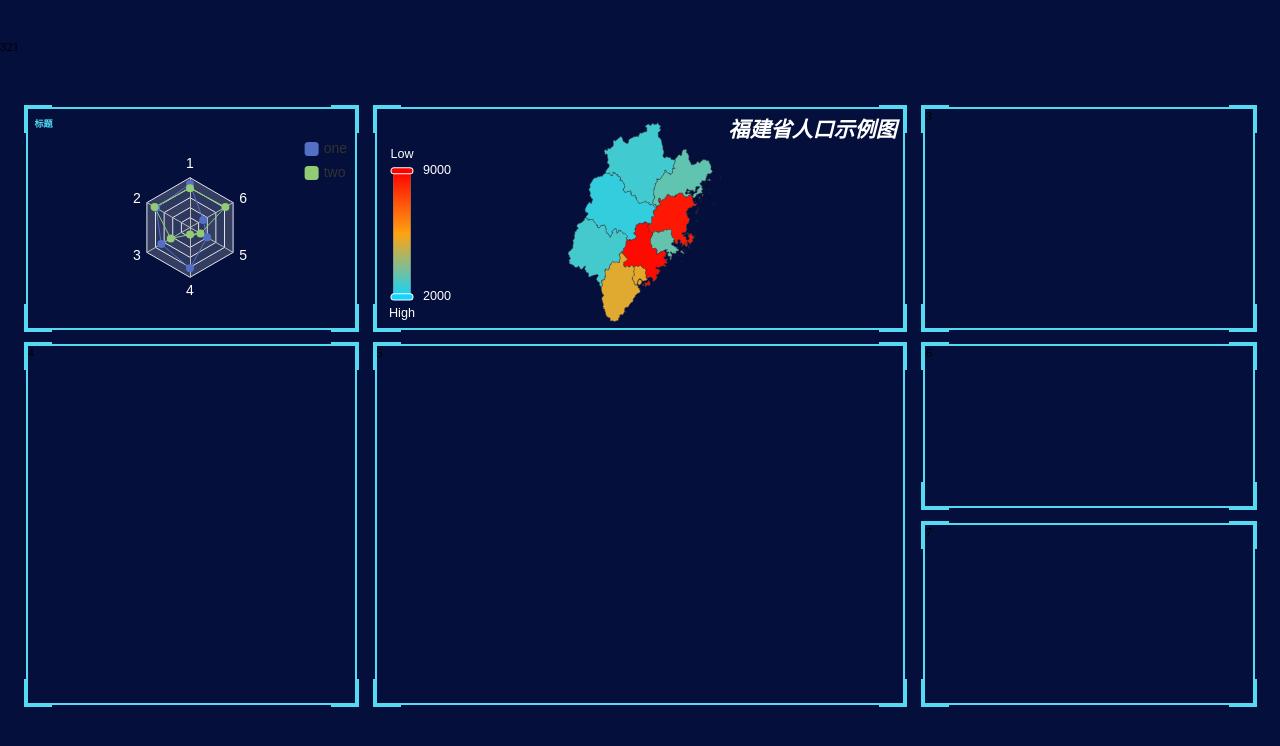
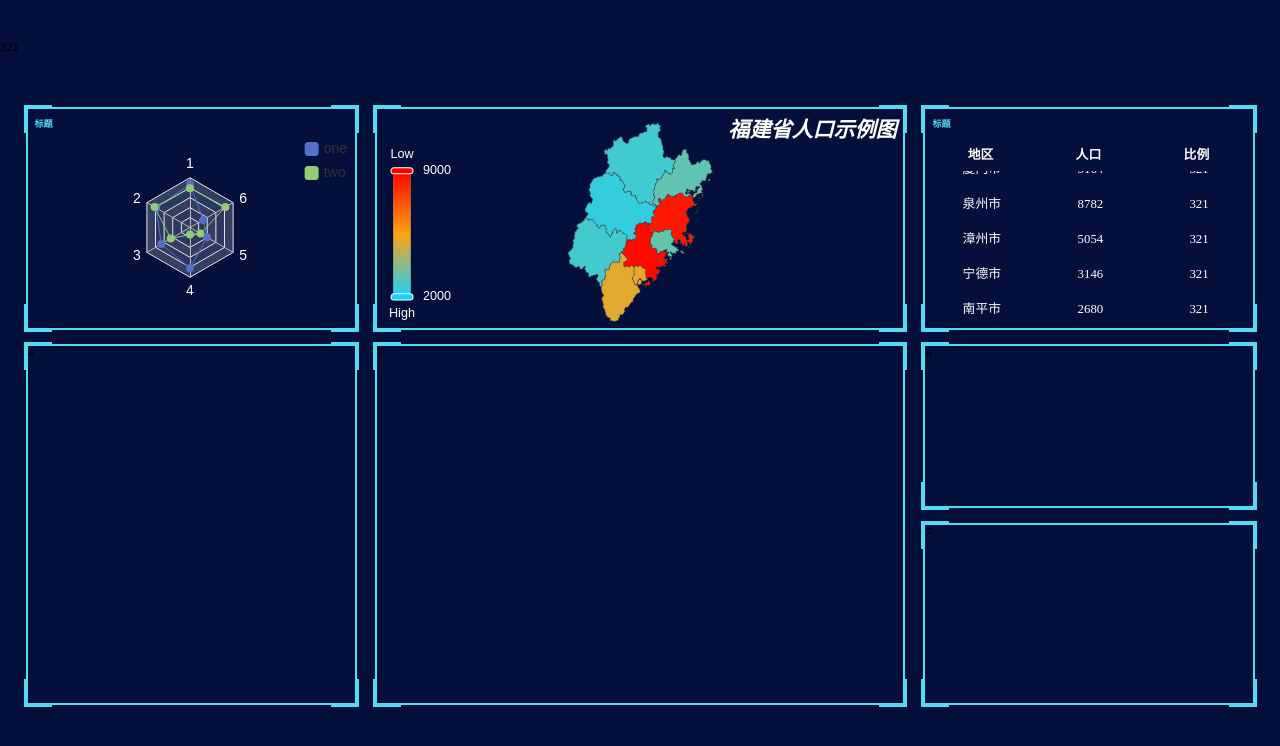
Before and after one commit to DaozhangChen/big-screen, a React (Vite) app: page / in a window 1280 px wide. Shown: the top 746 px of the page. Built offline with nearby package versions, Linux system fonts and the light colour scheme.

Commit message:
添加autoSetInterval

```diff
--- a/src/App.tsx
+++ b/src/App.tsx
@@ -1,6 +1,7 @@
 import '@style/App.scss'
 import FujianMapChart from './charts/fujianMapChart'
 import RadarChart from './charts/radarChart'
+import TableChart from './charts/tableChart'
 function App() {
   return (
     <div className="wrapper">
@@ -14,7 +15,9 @@ function App() {
         <section>
           <FujianMapChart />
         </section>
-        <section>3</section>
+        <section>
+          <TableChart />
+        </section>
         <section>4</section>
         <section>5</section>
         <section>6</section>
--- /dev/null
+++ b/src/charts/tableChart.tsx
@@ -0,0 +1,84 @@
+import { useEffect, useRef, useState } from "react"
+import { autoSetInterval } from "../helpers/autoSetInterval"
+import { remWidth } from "../helpers/remWidth"
+
+const TableChart = () => {
+    const refTbody = useRef<HTMLTableSectionElement>(null)
+    const refHeight = useRef<number>()
+    const refStartHeight = useRef<number>(0)
+    useEffect(() => {
+        if (refTbody.current) {
+            const height = refTbody.current.scrollHeight
+            refHeight.current = height
+            autoSetInterval(refTbody.current, refStartHeight.current, refHeight.current)
+        }
+    }, [])
+
+    return (
+        <>
+            <div>
+                <h2 className='littleTitle'>标题</h2>
+                <table className="tableHead">
+                    <thead>
+                        <tr>
+                            <th>地区</th>
+                            <th>人口</th>
+                            <th>比例</th>
+                        </tr>
+                    </thead>
+                </table>
+                <table className="tableBody">
+                    <tbody ref={refTbody}>
+                        <tr>
+                            <td>福州市</td>
+                            <td>8500</td>
+                            <td>321</td>
+                        </tr>
+                        <tr>
+                            <td>厦门市</td>
+                            <td>5164</td>
+                            <td>321</td>
+                        </tr>
+                        <tr>
+                            <td>泉州市</td>
+                            <td>8782</td>
+                            <td>321</td>
+                        </tr>
+                        <tr>
+                            <td>漳州市</td>
+                            <td>5054</td>
+                            <td>321</td>
+                        </tr>
+                        <tr>
+                            <td>宁德市</td>
+                            <td>3146</td>
+                            <td>321</td>
+                        </tr>
+                        <tr>
+                            <td>南平市</td>
+                            <td>2680</td>
+                            <td>321</td>
+                        </tr>
+                        <tr>
+                            <td>三明市</td>
+                            <td>2486</td>
+                            <td>321</td>
+                        </tr>
+                        <tr>
+                            <td>龙岩市</td>
+                            <td>2723</td>
+                            <td>321</td>
+                        </tr>
+                        <tr>
+                            <td>莆田市</td>
+                            <td>3210</td>
+                            <td>321</td>
+                        </tr>
+                    </tbody>
+                </table>
+            </div>
+        </>
+    )
+}
+
+export default TableChart
--- /dev/null
+++ b/src/helpers/autoSetInterval.ts
@@ -0,0 +1,19 @@
+import { remWidth } from "./remWidth"
+
+export const autoSetInterval = (refTbody: HTMLTableSectionElement, refStartHeight: number, refHeight: number) => {
+    const x = setInterval(() => {
+        refTbody.scrollTo({ top: refStartHeight + 1 })
+        refStartHeight += 1
+        if (refStartHeight >= refHeight! - remWidth(150)) {
+            const y = setInterval(() => {
+                refTbody?.scrollTo({ top: refStartHeight - 1 })
+                refStartHeight -= 1
+                if (refStartHeight <= 0) {
+                    autoSetInterval(refTbody, refStartHeight, refHeight)
+                    clearInterval(y)
+                }
+            }, 100)
+            clearInterval(x)
+        }
+    }, 100)
+}
--- a/src/style/App.scss
+++ b/src/style/App.scss
@@ -73,6 +73,42 @@
 
     &>section:nth-child(3) {
         grid-area: c;
+
+        & .tableHead {
+            width: px(465);
+            color: white;
+            text-align: center;
+
+            & th {
+                width: 33.33%;
+                height: px(40);
+            }
+        }
+
+        & .tableBody {
+            width: px(465);
+            color: white;
+            text-align: center;
+
+            & tbody {
+                width: px(465);
+                height: px(210);
+                display: inline-block;
+                overflow: hidden;
+
+                &>tr {
+                    display: block;
+                    width: 100%;
+
+                    &>td {
+                        display: inline-block;
+                        width: 33.33%;
+                        height: px(50);
+                        line-height: px(50);
+                    }
+                }
+            }
+        }
     }
 
     &>section:nth-child(4) {
```
